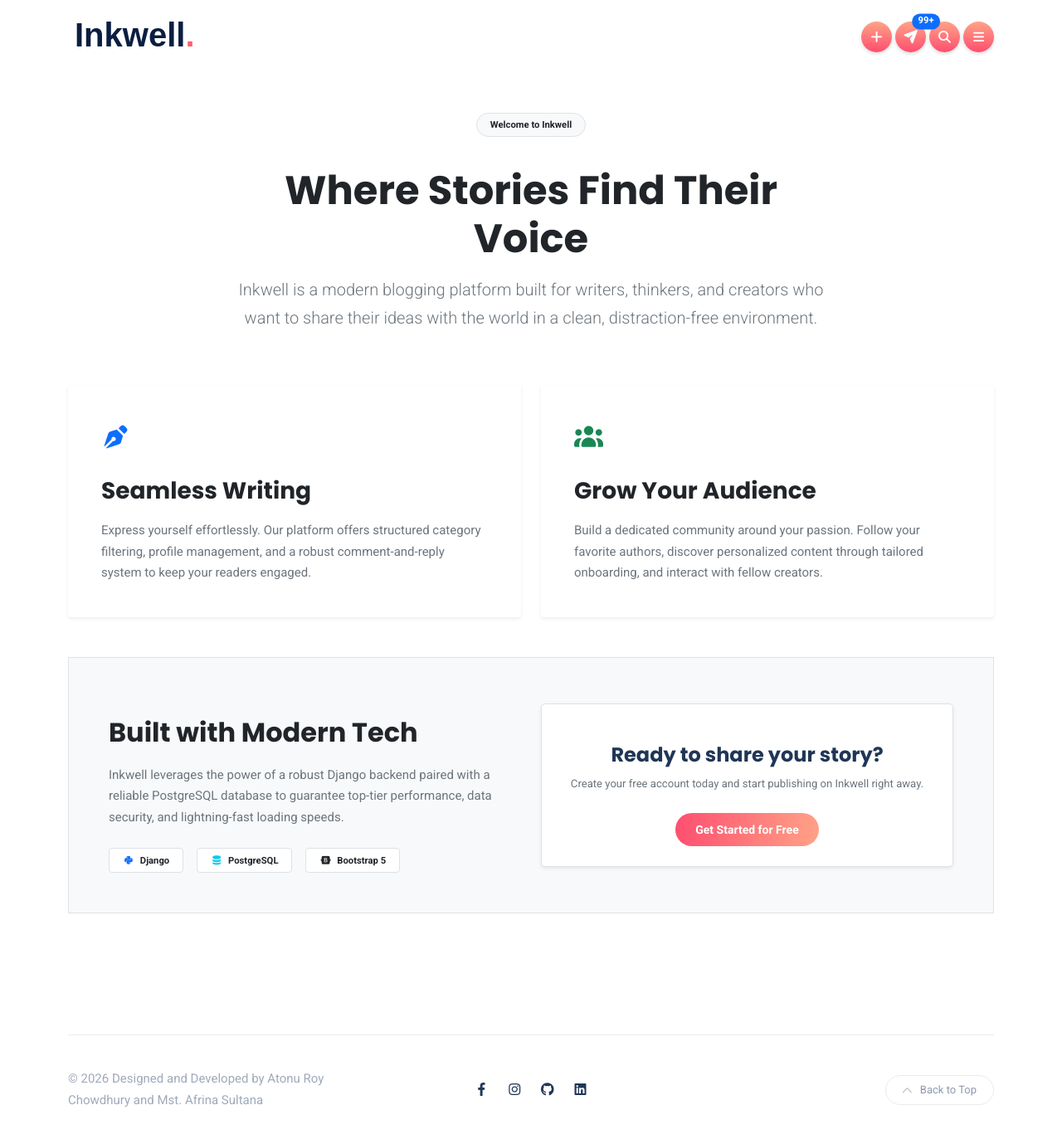
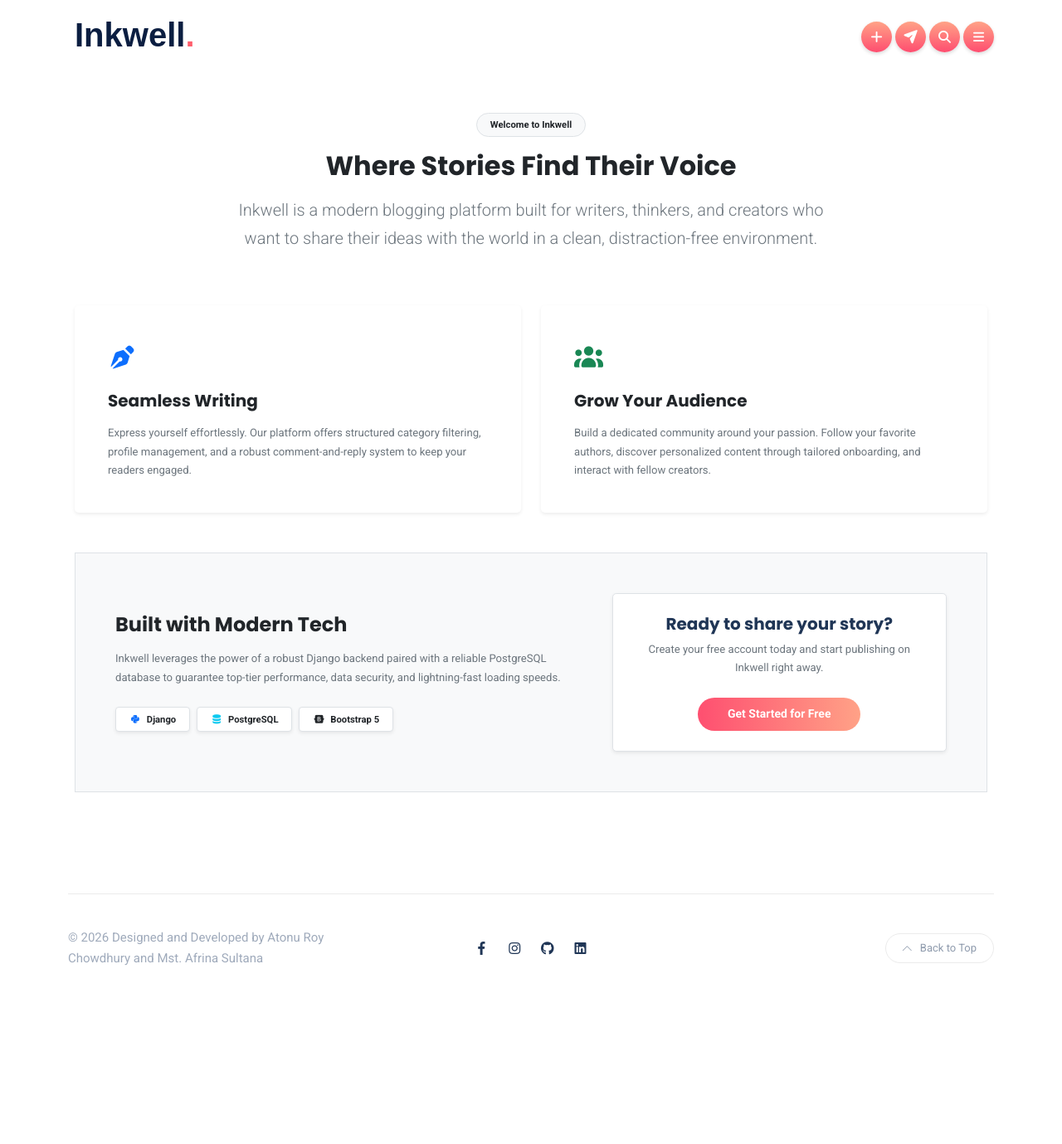
Before and after one commit to atonu-a/inkwell, a Django app: page /about/ in a window 1280 px wide. Shown: the whole page at 83% size. After the commit the page ends 1164 px from the top, so only its background shows below. Run offline with Django 5.2, Linux system fonts and the light colour scheme; data comes from the database, SQL or seed files in the repository; style sheets or scripts are compiled from the project's sources; some libraries are stand-ins or nearby versions.

Commit message:
feat: update about page layout and enhance styling for better readability

```diff
--- a/templates/about.html
+++ b/templates/about.html
@@ -3,76 +3,79 @@
 
 
 {% block body %}
-<div class="container py-5">
-    <div class="row justify-content-center text-center mb-5">
-        <div class="col-md-8">
+<div class="container py-4 py-md-5">
+    <div class="row justify-content-center text-center mb-5 px-2">
+        <div class="col-12 col-md-10 col-lg-8">
             <span class="badge bg-light text-dark border px-3 py-2 rounded-pill mb-3 fw-semibold">Welcome to
                 Inkwell</span>
-            <h1 class="display-5 fw-bold text-dark mb-3">Where Stories Find Their Voice</h1>
-            <p class="lead text-muted">Inkwell is a modern blogging platform built for writers, thinkers, and creators
-                who want to share their ideas with the world in a clean, distraction-free environment.</p>
+            <h1 class="fw-bold text-dark mb-3 h2 h1-md">Where Stories Find Their Voice</h1>
+            <p class="lead text-muted small fs-md-5">Inkwell is a modern blogging platform built for writers, thinkers,
+                and creators who want to share their ideas with the world in a clean, distraction-free environment.</p>
         </div>
     </div>
 
-    <div class="row g-4 mb-5">
-        <div class="col-md-6">
-            <div class="card h-100 border-0 shadow-sm p-4">
+    <div class="row g-4 mb-5 px-2">
+        <div class="col-12 col-md-6">
+            <div class="card h-100 border-0 shadow-sm p-3 p-sm-4 rounded-3">
                 <div class="card-body">
                     <div class="feature-icon mb-3 text-primary fs-3">
                         <i class="fa-solid fa-pen-nib"></i>
                     </div>
-                    <h3 class="fw-bold text-dark mb-3">Seamless Writing</h3>
-                    <p class="text-secondary mb-0">Express yourself effortlessly. Our platform offers structured
+                    <h3 class="fw-bold text-dark h5 mb-3">Seamless Writing</h3>
+                    <p class="text-secondary small mb-0">Express yourself effortlessly. Our platform offers structured
                         category filtering, profile management, and a robust comment-and-reply system to keep your
                         readers engaged.</p>
                 </div>
             </div>
         </div>
-        <div class="col-md-6">
-            <div class="card h-100 border-0 shadow-sm p-4">
+        <div class="col-12 col-md-6">
+            <div class="card h-100 border-0 shadow-sm p-3 p-sm-4 rounded-3">
                 <div class="card-body">
                     <div class="feature-icon mb-3 text-success fs-3">
                         <i class="fa-solid fa-users"></i>
                     </div>
-                    <h3 class="fw-bold text-dark mb-3">Grow Your Audience</h3>
-                    <p class="text-secondary mb-0">Build a dedicated community around your passion. Follow your favorite
-                        authors, discover personalized content through tailored onboarding, and interact with fellow
-                        creators.</p>
+                    <h3 class="fw-bold text-dark h5 mb-3">Grow Your Audience</h3>
+                    <p class="text-secondary small mb-0">Build a dedicated community around your passion. Follow your
+                        favorite authors, discover personalized content through tailored onboarding, and interact with
+                        fellow creators.</p>
                 </div>
             </div>
         </div>
     </div>
 
-    <div class="bg-light rounded-4 p-4 p-md-5 mb-5 border">
+    <div class="bg-light rounded-4 p-4 p-md-5 mb-4 border mx-2">
         <div class="row align-items-center">
-            <div class="col-lg-6 mb-4 mb-lg-0">
-                <h2 class="fw-bold text-dark mb-3">Built with Modern Tech</h2>
-                <p class="text-secondary">Inkwell leverages the power of a robust Django backend paired with a reliable
-                    PostgreSQL database to guarantee top-tier performance, data security, and lightning-fast loading
-                    speeds.</p>
-                <div class="d-flex gap-3 mt-4">
-                    <span class="badge bg-white text-dark border px-3 py-2"><i
+            <div class="col-12 col-lg-7 mb-4 mb-lg-0 text-center text-lg-start">
+                <h2 class="fw-bold text-dark h4 mb-3">Built with Modern Tech</h2>
+                <p class="text-secondary small">Inkwell leverages the power of a robust Django backend paired with a
+                    reliable PostgreSQL database to guarantee top-tier performance, data security, and lightning-fast
+                    loading speeds.</p>
+
+                <div class="d-flex flex-wrap justify-content-center justify-content-lg-start gap-2 mt-4">
+                    <span class="badge bg-white text-dark border px-3 py-2 shadow-sm"><i
                             class="fa-brands fa-python text-primary me-1"></i> Django</span>
-                    <span class="badge bg-white text-dark border px-3 py-2"><i
+                    <span class="badge bg-white text-dark border px-3 py-2 shadow-sm"><i
                             class="fa-solid fa-database text-info me-1"></i> PostgreSQL</span>
-                    <span class="badge bg-white text-dark border px-3 py-2"><i
-                            class="fa-brands fa-bootstrap text-purple me-1"></i> Bootstrap 5</span>
+                    <span class="badge bg-white text-dark border px-3 py-2 shadow-sm"><i
+                            class="fa-brands fa-bootstrap text-dark me-1"></i> Bootstrap 5</span>
                 </div>
             </div>
-            <div class="col-lg-6 text-center">
-                <div class="p-4 bg-white rounded-3 shadow-sm border">
-                    <h4 class="fw-bold mb-2">Ready to share your story?</h4>
+
+            <div class="col-12 col-lg-5">
+                <div class="p-4 bg-white rounded-3 shadow-sm border text-center">
+                    <h4 class="fw-bold h5 mb-2">Ready to share your story?</h4>
                     <p class="small text-muted mb-4">Create your free account today and start publishing on Inkwell
                         right away.</p>
-                    <a href="{% url 'register_view' %}" class="btn btn-default px-4 fw-bold">Get Started for Free</a>
+
+                    <div class="d-flex justify-content-center">
+                        <a href="{% url 'register_view' %}"
+                            class="btn btn-default fw-bold ">
+                            Get Started for Free
+                        </a>
+                    </div>
                 </div>
             </div>
         </div>
     </div>
 </div>
-
-<!-- <style>
-    /* Styling to match your global look and feel */
-
-</style> -->
 {% endblock body %}
--- a/templates/base.html
+++ b/templates/base.html
@@ -163,10 +163,10 @@
 							<button title="Messages and Notifications" class="create icon-button position-relative"
 								onclick="window.location.href='/messages'">
 								<i class="fa-solid fa-paper-plane"></i>
-								<span class="position-absolute top-0 start-100 translate-middle badge rounded-pill bg-primary">
-									99+
+								<!-- <span class="position-absolute top-0 start-100 translate-middle badge rounded-pill bg-primary">
+									1
 									<span class="visually-hidden">unread messages</span>
-								</span>
+								</span> -->
 
 							</button>
 
```
